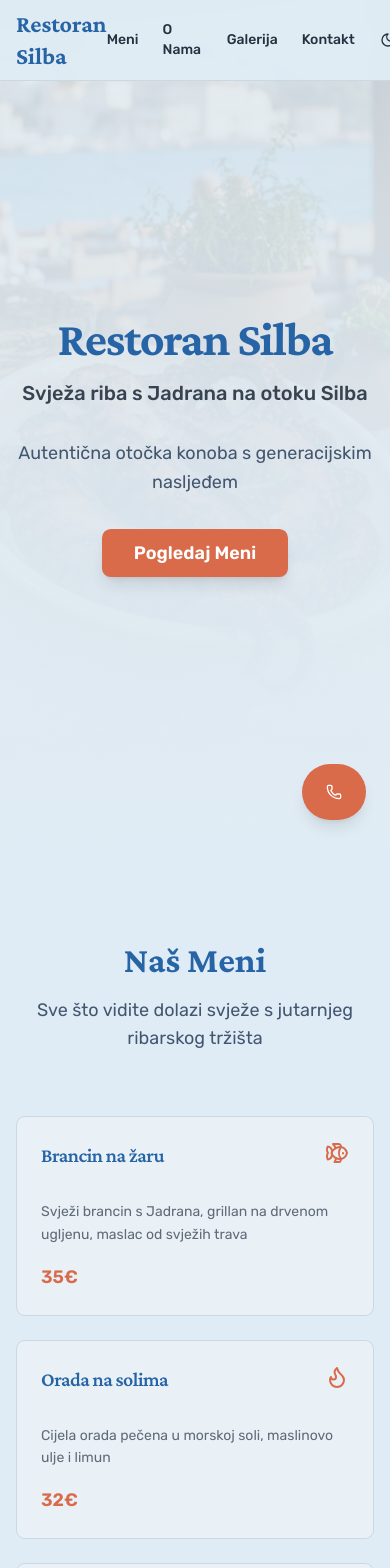
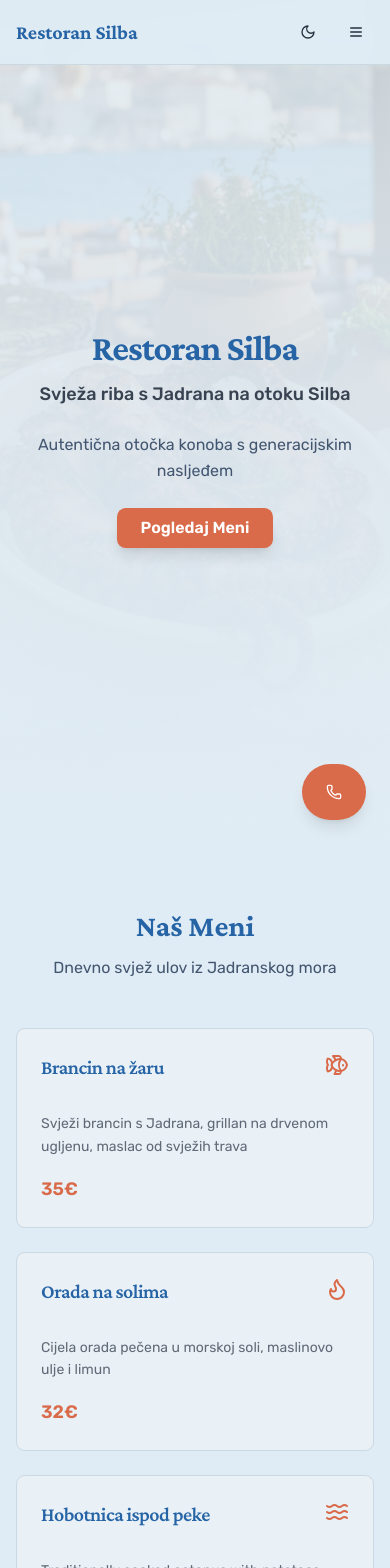
Before and after one commit to tihomiraugustic-beep/sg-1bc2244e-b8a4-4d15-a4d6-e99f972ea7fd-1778622651, a Next.js app: page / in a window 390 px wide. Shown: the top 1568 px of the page. Built offline with nearby package versions, Linux system fonts and the light colour scheme.

Commit message:
feat(ui): add back to top button

```diff
--- a/src/components/About.tsx
+++ b/src/components/About.tsx
@@ -2,22 +2,22 @@ import { Anchor, MapPin, Ship } from "lucide-react";
 
 export function About() {
   return (
-    <section id="o-nama" className="py-20 md:py-32 bg-card">
-      <div className="container">
-        <div className="text-center mb-16">
-          <h2 className="font-serif text-4xl md:text-5xl font-bold text-primary mb-4">
+    <section id="o-nama" className="py-16 md:py-20 lg:py-32 bg-card">
+      <div className="container px-4">
+        <div className="text-center mb-12 md:mb-16">
+          <h2 className="font-serif text-3xl sm:text-4xl md:text-5xl font-bold text-primary mb-3 md:mb-4">
             O Nama
           </h2>
-          <p className="text-lg text-muted-foreground max-w-2xl mx-auto">
+          <p className="text-base md:text-lg text-muted-foreground max-w-2xl mx-auto">
             Tradicija, kvaliteta i ljubav prema Jadranu
           </p>
         </div>
 
-        <div className="grid grid-cols-1 md:grid-cols-2 gap-12 items-center">
+        <div className="grid grid-cols-1 lg:grid-cols-2 gap-8 md:gap-12 items-center">
           {/* Text Content */}
-          <div className="space-y-6">
-            <h3 className="font-serif text-3xl font-semibold text-primary">Naša Priča</h3>
-            <div className="space-y-4 text-muted-foreground leading-relaxed">
+          <div className="space-y-4 md:space-y-6">
+            <h3 className="font-serif text-2xl md:text-3xl font-semibold text-primary">Naša Priča</h3>
+            <div className="space-y-3 md:space-y-4 text-sm md:text-base text-muted-foreground leading-relaxed">
               <p>
                 Restoran Silba je obiteljski restoran smješten na netaknutom otoku Silba, jednom od rijetkih
                 otoka na Jadranu bez automobila. Naša priča započela je prije više od tri desetljeća
--- a/src/components/Contact.tsx
+++ b/src/components/Contact.tsx
@@ -77,18 +77,19 @@ export function Contact() {
   };
 
   return (
-    <section id="kontakt" className="py-24 scroll-mt-20">
-      <div className="container">
-        <div className="max-w-4xl mx-auto">
-          <h2 className="font-serif text-4xl md:text-5xl font-bold text-center mb-6 text-primary">
-            Posjetite Nas
+    <section id="kontakt" className="py-16 md:py-20 lg:py-32 bg-background">
+      <div className="container px-4">
+        <div className="text-center mb-12 md:mb-16">
+          <h2 className="font-serif text-3xl sm:text-4xl md:text-5xl font-bold text-primary mb-3 md:mb-4">
+            Kontakt
           </h2>
+          <p className="text-base md:text-lg text-muted-foreground max-w-2xl mx-auto">
+            Rezervirajte stol ili nas kontaktirajte
+          </p>
+        </div>
 
-          <p className="text-center text-muted-foreground mb-12 text-lg">
-            Čekamo vas u srcu otoka Silba
-          </p>
-
-          <div className="grid grid-cols-1 md:grid-cols-2 gap-8 mb-12">
+        {/* Contact Information Grid - Stack on mobile */}
+        <div className="grid grid-cols-1 sm:grid-cols-2 lg:grid-cols-4 gap-6 md:gap-8 mb-12">
           <div className="space-y-6">
             <div className="flex items-start gap-4">
               <div className="text-accent mt-1">
@@ -291,7 +292,6 @@ export function Contact() {
           </form>
         </div>
       </div>
-      </div>
     </section>
   );
 }
--- a/src/components/Footer.tsx
+++ b/src/components/Footer.tsx
@@ -5,12 +5,12 @@ export function Footer() {
   const currentYear = new Date().getFullYear();
 
   return (
-    <footer className="bg-card border-t border-border py-12">
-      <div className="container">
-        <div className="grid grid-cols-1 md:grid-cols-3 gap-8 mb-8">
+    <footer className="bg-card border-t border-border py-8 md:py-12">
+      <div className="container px-4">
+        <div className="grid grid-cols-1 sm:grid-cols-2 lg:grid-cols-3 gap-6 md:gap-8 mb-6 md:mb-8">
           {/* Restaurant Info */}
-          <div className="space-y-4">
-            <h3 className="font-serif text-2xl font-bold text-primary">Restoran Silba</h3>
+          <div className="space-y-3 md:space-y-4 text-center sm:text-left">
+            <h3 className="font-serif text-xl md:text-2xl font-bold text-primary">Restoran Silba</h3>
             <p className="text-sm text-muted-foreground">
               Svježa riba s Jadrana na otoku Silba
             </p>
@@ -19,7 +19,8 @@ export function Footer() {
             </p>
           </div>
 
-          <div>
+          {/* Quick Links */}
+          <div className="space-y-3 md:space-y-4 text-center sm:text-left">
             <h4 className="font-semibold text-foreground">Brze Poveznice</h4>
             <ul className="space-y-2 text-sm">
               <li>
@@ -45,14 +46,15 @@ export function Footer() {
             </ul>
           </div>
 
-          <div>
+          {/* Contact & Social */}
+          <div className="space-y-3 md:space-y-4 text-center sm:text-left">
             <h4 className="font-semibold text-foreground">Kontakt</h4>
             <div className="space-y-2 text-sm text-muted-foreground">
               <p>Obala bb, 23450 Silba</p>
               <p>+385 98 123 4567</p>
               <p>info@otoc-silba.hr</p>
             </div>
-            <div className="flex gap-4 pt-2">
+            <div className="flex gap-4 pt-2 justify-center sm:justify-start">
               <a
                 href="https://facebook.com"
                 target="_blank"
@@ -75,8 +77,9 @@ export function Footer() {
           </div>
         </div>
 
-        <div className="pt-8 border-t border-border text-center">
-          <p className="text-sm text-muted-foreground">
+        {/* Copyright */}
+        <div className="pt-6 md:pt-8 border-t border-border text-center">
+          <p className="text-xs md:text-sm text-muted-foreground">
             &copy; {currentYear} Restoran Silba. Sva prava pridržana.
           </p>
         </div>
--- a/src/components/Hero.tsx
+++ b/src/components/Hero.tsx
@@ -14,21 +14,21 @@ export function Hero() {
       </div>
 
       {/* Content */}
-      <div className="container relative z-10 pt-32 pb-20">
-        <div className="max-w-4xl mx-auto text-center space-y-8">
+      <div className="container relative z-10 pt-24 md:pt-32 pb-16 md:pb-20 px-4">
+        <div className="max-w-4xl mx-auto text-center space-y-6 md:space-y-8">
           {/* Main Heading with Stagger Animation */}
-          <div className="space-y-4 animate-in fade-in slide-in-from-bottom-4 duration-1000">
-            <h1 className="font-serif text-5xl md:text-7xl lg:text-8xl font-bold text-primary tracking-tight">
+          <div className="space-y-3 md:space-y-4 animate-in fade-in slide-in-from-bottom-4 duration-1000">
+            <h1 className="font-serif text-4xl sm:text-5xl md:text-7xl lg:text-8xl font-bold text-primary tracking-tight">
               Restoran Silba
             </h1>
-            <p className="text-xl md:text-2xl lg:text-3xl text-foreground/90 font-medium">
+            <p className="text-lg sm:text-xl md:text-2xl lg:text-3xl text-foreground/90 font-medium px-4">
               Svježa riba s Jadrana na otoku Silba
             </p>
           </div>
 
           {/* Description */}
           <div className="animate-in fade-in slide-in-from-bottom-4 duration-1000 delay-200">
-            <p className="text-lg md:text-xl text-muted-foreground max-w-2xl mx-auto leading-relaxed">
+            <p className="text-base md:text-lg lg:text-xl text-muted-foreground max-w-2xl mx-auto leading-relaxed px-4">
               Autentična otočka konoba s generacijskim nasljeđem
             </p>
           </div>
@@ -37,7 +37,7 @@ export function Hero() {
           <div className="animate-in fade-in slide-in-from-bottom-4 duration-1000 delay-300">
             <Button
               size="lg"
-              className="bg-accent hover:bg-accent/90 text-accent-foreground font-semibold text-lg px-8 py-6 rounded-lg shadow-lg hover:shadow-xl transition-all duration-300"
+              className="bg-accent hover:bg-accent/90 text-accent-foreground font-semibold text-base md:text-lg px-6 md:px-8 py-5 md:py-6 rounded-lg shadow-lg hover:shadow-xl transition-all duration-300"
               onClick={() => document.getElementById('meni')?.scrollIntoView({ behavior: 'smooth' })}
             >
               Pogledaj Meni
--- a/src/components/Menu.tsx
+++ b/src/components/Menu.tsx
@@ -67,18 +67,18 @@ const menuItems: MenuItem[] = [
 
 export function Menu() {
   return (
-    <section id="meni" className="py-24 scroll-mt-20">
-      <div className="container">
-        <div className="text-center mb-16">
-          <h2 className="font-serif text-4xl md:text-5xl font-bold mb-4 text-primary">
+    <section id="meni" className="py-16 md:py-20 lg:py-32 bg-background">
+      <div className="container px-4">
+        <div className="text-center mb-12 md:mb-16">
+          <h2 className="font-serif text-3xl sm:text-4xl md:text-5xl font-bold text-primary mb-3 md:mb-4">
             Naš Meni
           </h2>
-          <p className="text-muted-foreground max-w-2xl mx-auto text-lg">
-            Sve što vidite dolazi svježe s jutarnjeg ribarskog tržišta
+          <p className="text-base md:text-lg text-muted-foreground max-w-2xl mx-auto">
+            Dnevno svjež ulov iz Jadranskog mora
           </p>
         </div>
 
-        <div className="grid grid-cols-1 md:grid-cols-2 lg:grid-cols-3 gap-6 max-w-6xl mx-auto">
+        <div className="grid grid-cols-1 sm:grid-cols-2 lg:grid-cols-3 gap-6 md:gap-8">
           {menuItems.map((item, index) => (
             <Card
               key={index}
--- a/src/components/Navigation.tsx
+++ b/src/components/Navigation.tsx
@@ -1,34 +1,94 @@
+"use client";
+
+import { useState } from "react";
 import Link from "next/link";
+import { Menu, X } from "lucide-react";
 import { ThemeSwitch } from "@/components/ThemeSwitch";
+import { Button } from "@/components/ui/button";
 
 export function Navigation() {
+  const [isMenuOpen, setIsMenuOpen] = useState(false);
+
+  const toggleMenu = () => {
+    setIsMenuOpen(!isMenuOpen);
+  };
+
+  const closeMenu = () => {
+    setIsMenuOpen(false);
+  };
+
+  const menuItems = [
+    { href: "#meni", label: "Meni" },
+    { href: "#o-nama", label: "O Nama" },
+    { href: "#galerija", label: "Galerija" },
+    { href: "#kontakt", label: "Kontakt" },
+  ];
+
   return (
     <nav className="fixed top-0 left-0 right-0 z-50 bg-background/95 backdrop-blur-sm border-b border-border">
       <div className="container">
-        <div className="flex items-center justify-between h-20">
-          <Link href="/" className="font-serif text-2xl md:text-3xl font-bold text-primary hover:text-primary/80 transition-colors">
+        <div className="flex items-center justify-between h-16 md:h-20">
+          {/* Logo */}
+          <Link
+            href="/"
+            className="font-serif text-xl md:text-2xl lg:text-3xl font-bold text-primary hover:text-primary/80 transition-colors"
+          >
             Restoran Silba
           </Link>
 
-          <div className="flex items-center gap-4 md:gap-6">
-            <div className="flex items-center gap-6 md:gap-8">
-              <a href="#meni" className="text-sm md:text-base font-medium hover:text-accent transition-colors">
-                Meni
-              </a>
-              <a href="#o-nama" className="text-sm md:text-base font-medium hover:text-accent transition-colors">
-                O Nama
-              </a>
-              <a href="#galerija" className="text-sm md:text-base font-medium hover:text-accent transition-colors">
-                Galerija
-              </a>
-              <a href="#kontakt" className="text-sm md:text-base font-medium hover:text-accent transition-colors">
-                Kontakt
-              </a>
+          {/* Desktop Navigation - Hidden on Mobile */}
+          <div className="hidden md:flex items-center gap-4 lg:gap-6">
+            <div className="flex items-center gap-6 lg:gap-8">
+              {menuItems.map((item) => (
+                <a
+                  key={item.href}
+                  href={item.href}
+                  className="text-sm lg:text-base font-medium hover:text-accent transition-colors"
+                >
+                  {item.label}
+                </a>
+              ))}
             </div>
 
             <ThemeSwitch />
           </div>
+
+          {/* Mobile Menu Button & Theme Switch - Only on Mobile */}
+          <div className="flex md:hidden items-center gap-3">
+            <ThemeSwitch />
+            <Button
+              variant="ghost"
+              size="icon"
+              onClick={toggleMenu}
+              className="text-foreground"
+              aria-label="Toggle menu"
+            >
+              {isMenuOpen ? (
+                <X className="h-6 w-6" />
+              ) : (
+                <Menu className="h-6 w-6" />
+              )}
+            </Button>
+          </div>
         </div>
+
+        {/* Mobile Menu - Dropdown */}
+        {isMenuOpen && (
+          <div className="md:hidden border-t border-border bg-background/95 backdrop-blur-sm animate-in slide-in-from-top-2 duration-200">
+            <div className="py-4 space-y-1">
+              {menuItems.map((item) => (
+                <a
+                  key={item.href}
+                  href={item.href}
+                  onClick={closeMenu}
+                  className="block px-4 py-3 text-base font-medium hover:bg-muted/50 hover:text-accent transition-colors rounded-lg"
+                >
+                  {item.label}
+                </a>
+              ))}
+            </div>
+          </div>
+        )}
       </div>
     </nav>
   );
--- /dev/null
+++ b/src/components/ScrollToTop.tsx
@@ -0,0 +1,47 @@
+"use client";
+
+import { useState, useEffect } from "react";
+import { ArrowUp } from "lucide-react";
+import { Button } from "@/components/ui/button";
+
+export function ScrollToTop() {
+  const [isVisible, setIsVisible] = useState(false);
+
+  useEffect(() => {
+    const toggleVisibility = () => {
+      if (window.scrollY > 300) {
+        setIsVisible(true);
+      } else {
+        setIsVisible(false);
+      }
+    };
+
+    window.addEventListener("scroll", toggleVisibility);
+
+    return () => {
+      window.removeEventListener("scroll", toggleVisibility);
+    };
+  }, []);
+
+  const scrollToTop = () => {
+    window.scrollTo({
+      top: 0,
+      behavior: "smooth",
+    });
+  };
+
+  return (
+    <>
+      {isVisible && (
+        <Button
+          onClick={scrollToTop}
+          size="icon"
+          className="fixed bottom-6 right-6 z-40 bg-accent hover:bg-accent/90 text-accent-foreground shadow-lg hover:shadow-xl transition-all duration-300 rounded-full w-12 h-12 animate-in fade-in slide-in-from-bottom-4"
+          aria-label="Povratak na vrh"
+        >
+          <ArrowUp className="h-6 w-6" />
+        </Button>
+      )}
+    </>
+  );
+}
--- a/src/pages/index.tsx
+++ b/src/pages/index.tsx
@@ -6,6 +6,7 @@ import { Gallery } from "@/components/Gallery";
 import { Contact } from "@/components/Contact";
 import { Footer } from "@/components/Footer";
 import { FloatingCallButton } from "@/components/FloatingCallButton";
+import { ScrollToTop } from "@/components/ScrollToTop";
 import { SEO } from "@/components/SEO";
 
 export default function Home() {
@@ -26,6 +27,7 @@ export default function Home() {
       <Contact />
       <Footer />
       <FloatingCallButton />
+      <ScrollToTop />
     </>
   );
 }
```
Lines whose indentation alone changed are shown as unchanged.
